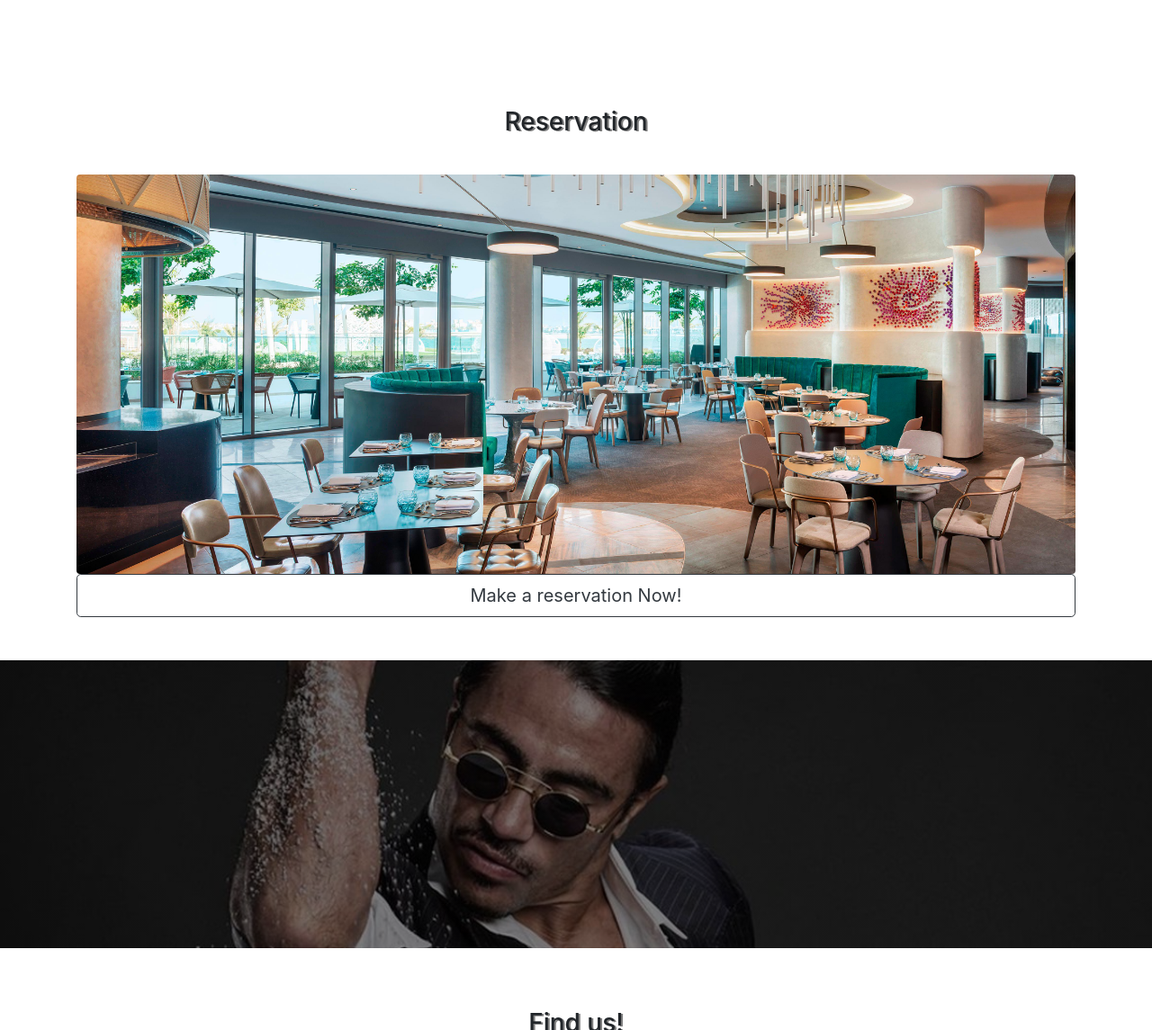
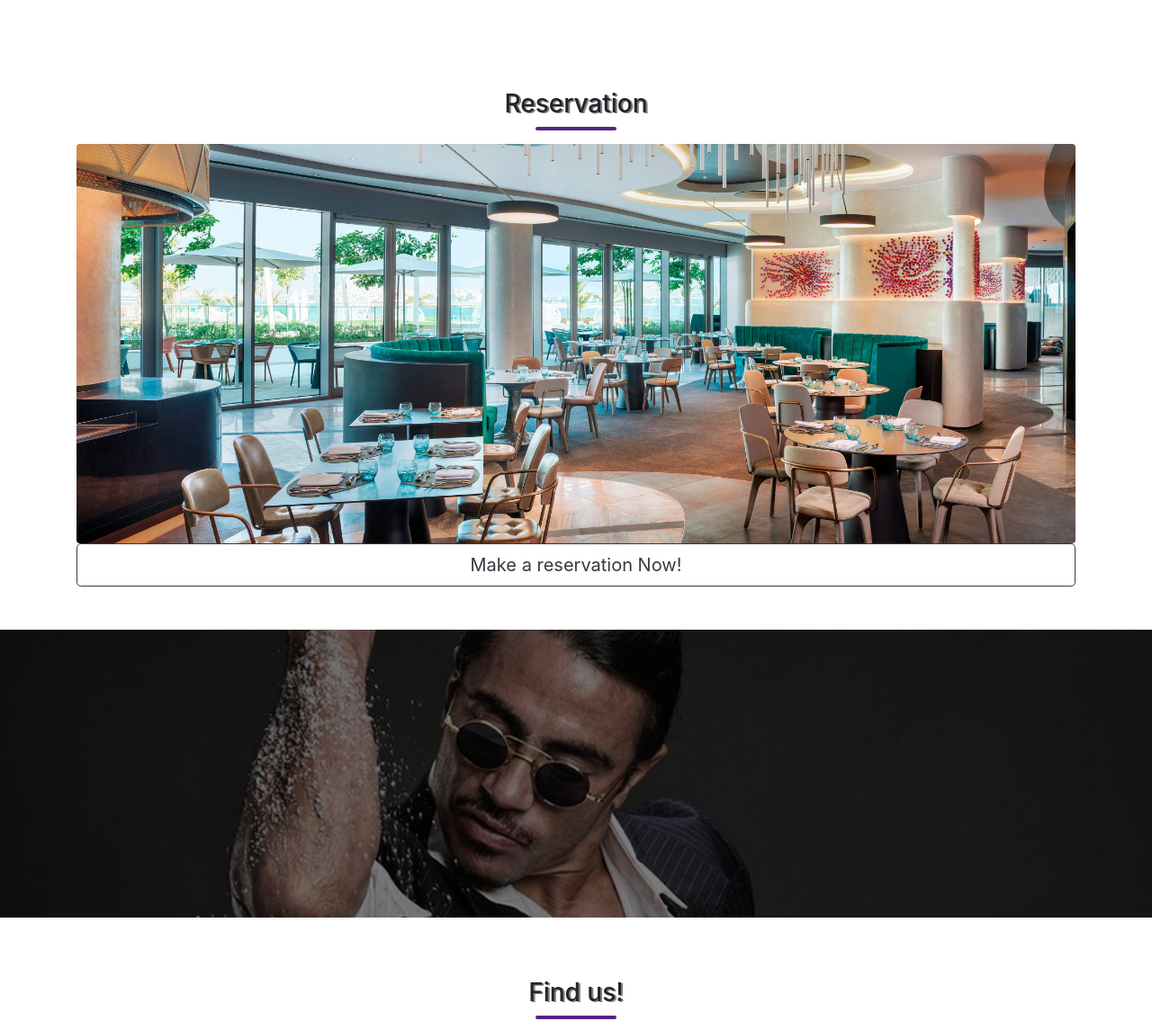
Before and after one commit to sardorkhon2002/project, a PHP site: page / in a window 1280 px wide. Shown: the part 2130-3275 px from the top of the page at 90% size. Run offline with PHP 8.4, Linux system fonts and the light colour scheme; some libraries are stand-ins or nearby versions.

Commit message:
Some UI Changes

```diff
--- a/css/style.css
+++ b/css/style.css
@@ -2,7 +2,7 @@
 {
 	margin:0;
 	padding:0;
-    /*font-family: "Times New Roman", Times, serif;*/
+	box-sizing: border-box;
 }
 
 /*body*/
@@ -49,10 +49,6 @@ h3{
 	background-color:white;
 }
 
-.navbar-brand {
-/*font-family: "Brush Script MT", "Brush Script Std", cursive;*/
-}
-
 .navbar .navbar-nav .active{
 	border-bottom:1px solid  white;
 }
@@ -66,13 +62,7 @@ h3{
 	color:black;
 }
 
-.navbar .navbar-nav  li a{
-}
-
-
-
 .header-button .btn{
-
 margin-top:40vh;
 }
 
@@ -98,7 +88,6 @@ color:black;
 }
 
 .social-icon .fa{
-
 	color:black;
 	width:50px;
 	height:50px;
@@ -125,3 +114,13 @@ color:black;
 	margin: 5px;
 	border-radius: 10px;
 }
+
+.line {
+	height: 4px;
+	width: 90px;
+	border-radius: 10px;
+	background: #552582;
+	margin-left: auto;
+	margin-right: auto;
+	margin-bottom: 15px;
+}
--- a/header.php
+++ b/header.php
@@ -27,7 +27,7 @@
         }
 
 .logo img{
-	 width:150px;
+	 width:350px;
 	 height:250px;
 	margin-top:90px;
 	margin-bottom:40px;
@@ -38,7 +38,7 @@
  <!---navbar--->
 <nav class="navbar navbar-expand-md navbar-light fixed-top">
         <div class="container">
-            <a class="navbar-brand" href="index.php">
+            <a class="navbar-brand" href="index.php" style="color: #552582">
 		<strong><em>Lakers</em></strong>
             </a>
             <button class="navbar-toggler" type="button" data-toggle="collapse" data-target="#navi">
--- a/index.php
+++ b/index.php
@@ -20,7 +20,7 @@ require "header.php";
 <section id="aboutus">
 
  <div class="container">
-   <h3 class="text-center"><br><br>Lakers</h3>
+   <h3 class="text-center" style="color: #fdb827; text-shadow: none; font-weight: 700; font-size: 2.5em"><br>Lakers</h3>
    <div class="row">
 <!--carousel-->
      <div class="col-sm"><br><br>
@@ -57,6 +57,7 @@ require "header.php";
      <div class="col-sm">
     	<div class="arranging"><br><hr>
 	<h4 class="text-center">Our Story</h4>
+  <div class="line"></div>
 	<p><br>The steakhouse Lakers, first opened in 2021.<br><br>
 	The steakhouse was founded by two brothers Ubaydullaev Bekhzod and Tursunkhodjaev Sardorkhon. The restaurant located in the 1th floor of the Inha University in Tashkent and designed by award-winning architectural firm Beauty.<br><br><br></p><hr>
 	</div>
@@ -72,7 +73,8 @@ require "header.php";
 <!----gallery -->
 <div class id="gallery"><br>
     <div class="container">
-    <h3 class="text-center"><br>Gallery<br><br></h3>
+    <h3 class="text-center"><br>Gallery</h3>
+    <div class="line"></div>
         <div class="d-flex flex-row flex-wrap justify-content-center">
            <div class="d-flex flex-column">
               <img class="pic" src="images/steak3.jpeg" class="img-fluid">
@@ -96,7 +98,8 @@ require "header.php";
 <!----end of gallery -->
 
 <div class="container" id="reservation">
-    <h3 class="text-center"><br><br>Reservation<br><br></h3>
+    <h3 class="text-center"><br><br>Reservation</h3>
+    <div class="line"></div>
     <img id="design" src="images/rest.jpg" class="img-fluid rounded">
     <button type="button" onclick="window.location.href='reservation.php'" class="btn btn-outline-dark btn-block btn-lg">Make a reservation Now!</button>
 
@@ -108,7 +111,8 @@ require "header.php";
 <!-- main page map section-->
 <section class="map" id="footer">
     <div class="container">
-    <h3 class="text-center"><br><br>Find us!</h3><br>
+    <h3 class="text-center"><br><br>Find us!</h3>
+    <div class="line"></div>
 
 
 <iframe src="https://www.google.com/maps/embed?pb=!1m18!1m12!1m3!1d2995.6359508726323!2d69.33234131483745!3d41.33852900698657!2m3!1f0!2f0!3f0!3m2!1i1024!2i768!4f13.1!3m3!1m2!1s0x38aef48a8ed4d0e9%3A0x3772abeffc72e7b8!2z0KPQvdC40LLQtdGA0YHQuNGC0LXRgiDQmNC90YXQsA!5e0!3m2!1sru!2s!4v1620823284657!5m2!1sru!2s" width="100%" height="450" style="border:0;" allowfullscreen="" loading="lazy"></iframe>
```
Also changed, not shown: img/logo.png (deleted), img/logo1.png.
